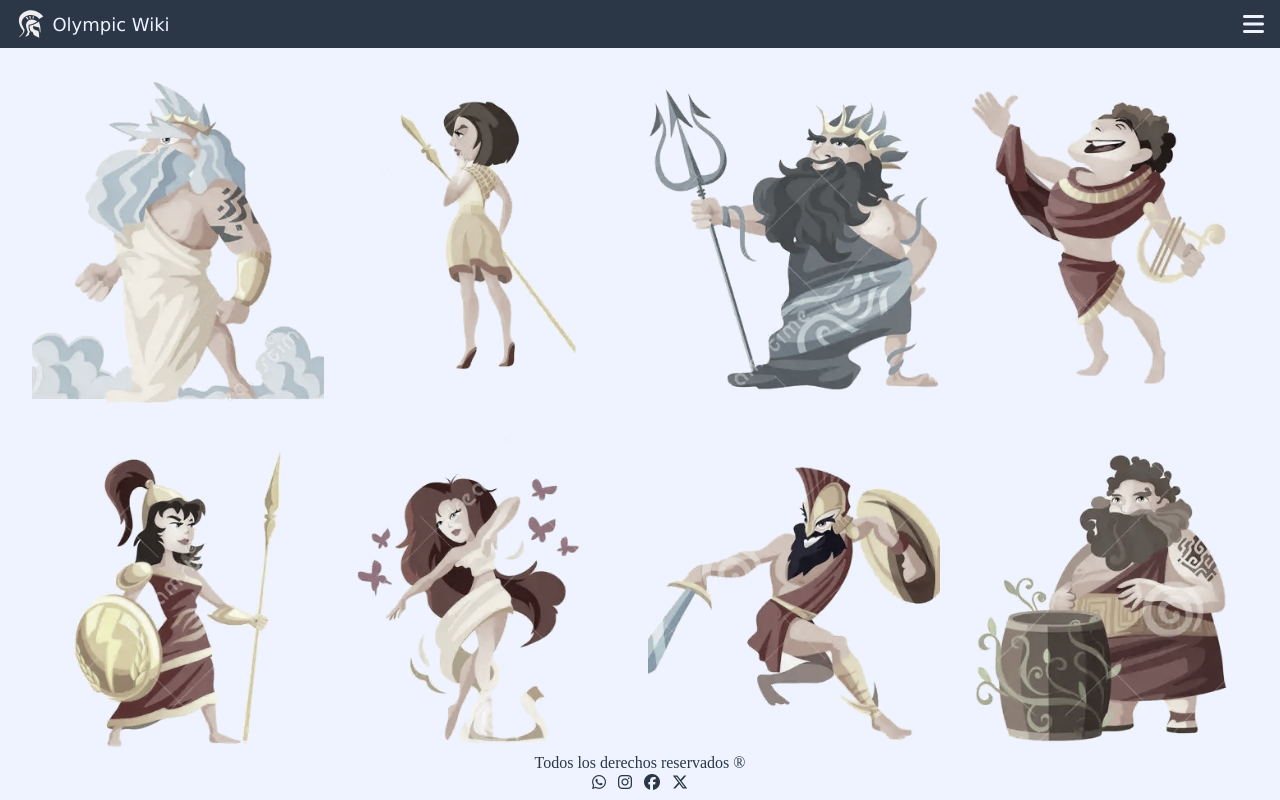
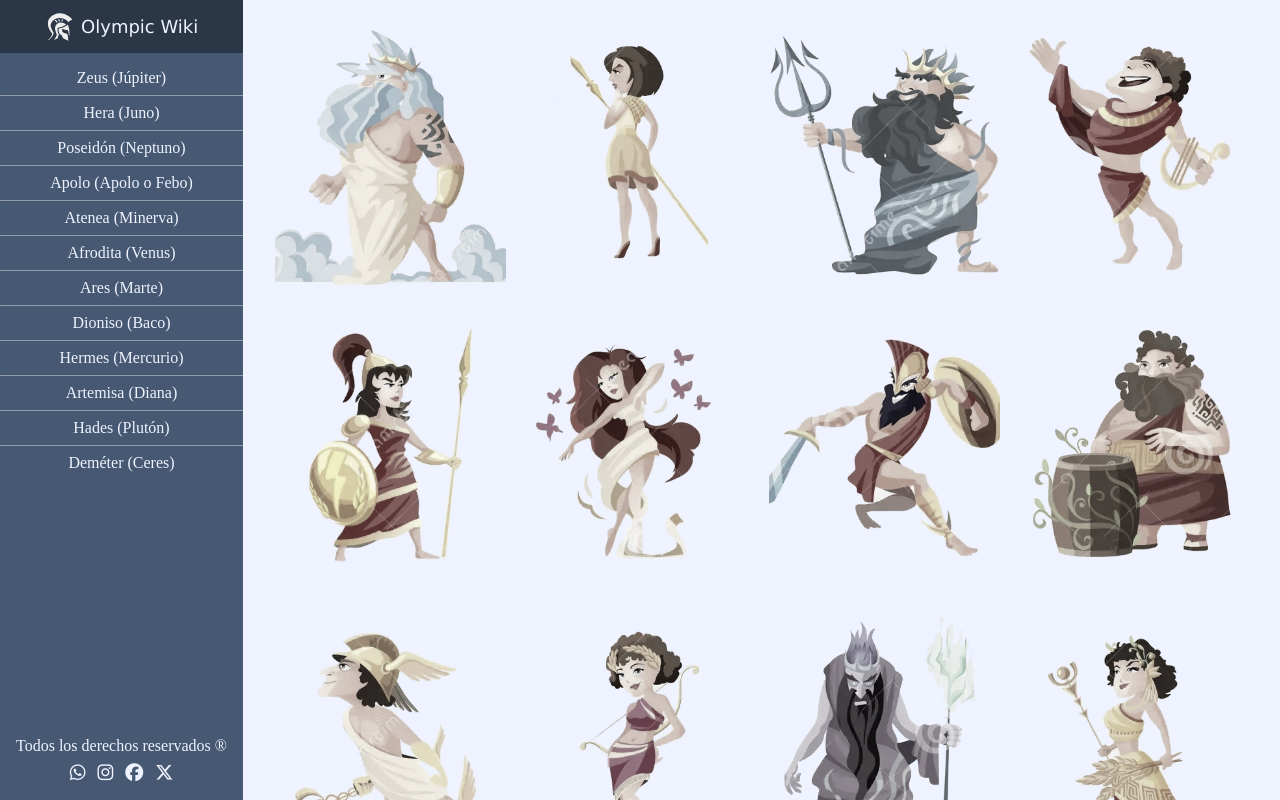
Before and after one commit to albotero/olympus-wiki, a plain HTML site: page index.html in a window 1280 px wide. Drawn offline with Linux system fonts and the light colour scheme.

Commit message:
Desktop version

```diff
--- a/assets/css/gallery.css
+++ b/assets/css/gallery.css
@@ -3,6 +3,7 @@
   --color-2: rgba(0, 0, 0, 0.4);
   --color-3: rgb(43, 54, 71);
   --color-4: rgb(71, 88, 114);
+  --color-5: rgb(239, 119, 39);
   --shadow: 2px 2px 6px var(--color-2);
 }
 
@@ -66,23 +67,31 @@ body {
   margin: 0;
   padding: 0;
   background-color: var(--color-4);
-  transition-duration: 2s;
+  transition-duration: 2.5s;
   list-style: none;
   width: 100%;
   overflow: hidden;
   display: flex;
   flex-direction: column;
   align-items: center;
-  padding: 0 1.5rem;
 }
 
 .menu-icon.active + .menu-items {
-  max-height: 20rem;
+  max-height: 100rem;
 }
 
 .menu-items li {
-  padding: 0.5rem 0 0;
   color: var(--color-1);
+}
+
+.menu-items hr {
+  width: 100%;
+  border-top: 0.5px solid rgba(255, 255, 255, 0.4);
+  border-bottom: none;
+}
+
+.menu-items li:first-child {
+  padding-top: 0.5rem;
 }
 
 .menu-items li:last-child {
@@ -102,12 +111,11 @@ body {
   background-image: url("../img/gods.webp");
   aspect-ratio: 5/6;
   background-size: 450%;
-  cursor: pointer;
-  filter: grayscale(0%) drop-shadow(0 0 0.35rem var(--color-2));
 }
 
 .gallery > .god-img {
   animation: 5s ease-out infinite shake;
+  filter: grayscale(50%) drop-shadow(0 0 0.35rem var(--color-2));
 }
 
 .info {
@@ -208,7 +216,7 @@ body {
     filter: grayscale(0%) drop-shadow(0 0 0.5rem rgba(0, 0, 0, 0.5));
   }
   50% {
-    filter: grayscale(60%) drop-shadow(0 0 0.5rem rgba(0, 0, 0, 0.55));
+    filter: grayscale(30%) drop-shadow(0 0 0.5rem rgba(0, 0, 0, 0.55));
   }
   100% {
     filter: grayscale(0%) drop-shadow(0 0 0.5rem rgba(0, 0, 0, 0.5));
@@ -231,12 +239,59 @@ body {
   }
 }
 
-@media screen and (min-width: 1024px) {
+@media screen and (min-width: 860px) {
+  body {
+    grid-template-areas:
+      "menu-bar gallery"
+      "footer gallery";
+    grid-template-columns: max-content 1fr;
+    grid-template-rows: 1fr min-content;
+  }
+
+  a i:hover,
+  .menu-items li:hover {
+    color: var(--color-5);
+  }
+  .menu {
+    flex-direction: column;
+    justify-content: flex-start;
+  }
+
+  .menu-logo-container {
+    padding: 0;
+  }
+
+  .menu-title {
+    margin: 1rem 0;
+  }
+
+  .menu-icon {
+    display: none !important;
+  }
+
+  .menu-items {
+    max-height: unset;
+    flex-grow: 1;
+    padding: 0;
+    transition: none;
+  }
+
+  .menu-items li {
+    cursor: pointer;
+  }
+
+  .menu-items li:first-child {
+    padding-top: 1rem;
+  }
+
   .gallery {
     grid-template-columns: repeat(4, 1fr);
+    align-items: center;
   }
 
-  .god-img {
+  .gallery > .god-img {
+    min-width: 0;
+    cursor: pointer;
     filter: grayscale(80%);
   }
 
@@ -244,4 +299,20 @@ body {
     transform: scale(1);
     animation: 4s ease 6 forwards color;
   }
+
+  .info-container {
+    width: 30rem;
+  }
+
+  .footer {
+    background-color: var(--color-4);
+    color: var(--color-1);
+    margin: 0;
+    padding: 1rem;
+    gap: 0.5rem;
+  }
+
+  .social {
+    font-size: large;
+  }
 }
--- a/assets/js/load.js
+++ b/assets/js/load.js
@@ -29,7 +29,7 @@ const showGodInfo = ({ greek, roman, desc, image: { x, y } }) => {
 }
 
 // Load Gods' data
-GODS.forEach((el) => {
+GODS.forEach((el, i) => {
   const {
     greek,
     roman,
@@ -46,4 +46,6 @@ GODS.forEach((el) => {
   godLink.innerText = `${greek} (${roman})`
   godLink.addEventListener("click", () => showGodInfo(el))
   menuItems.appendChild(godLink)
+
+  if (i < GODS.length - 1) menuItems.appendChild(document.createElement("hr"))
 })
```
